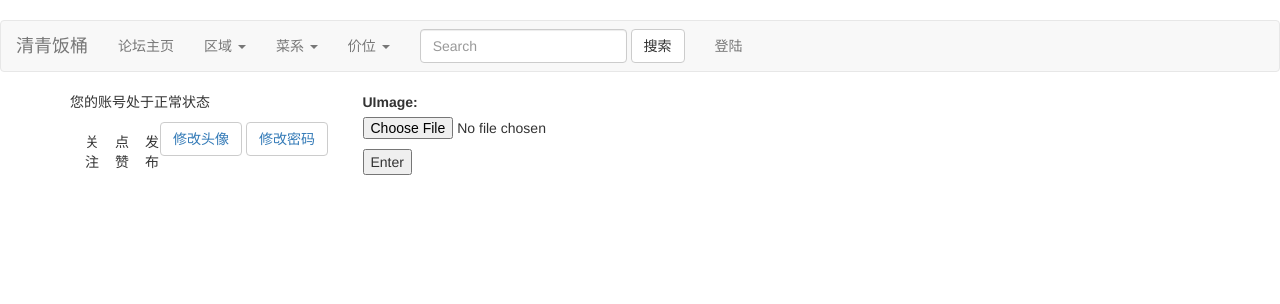
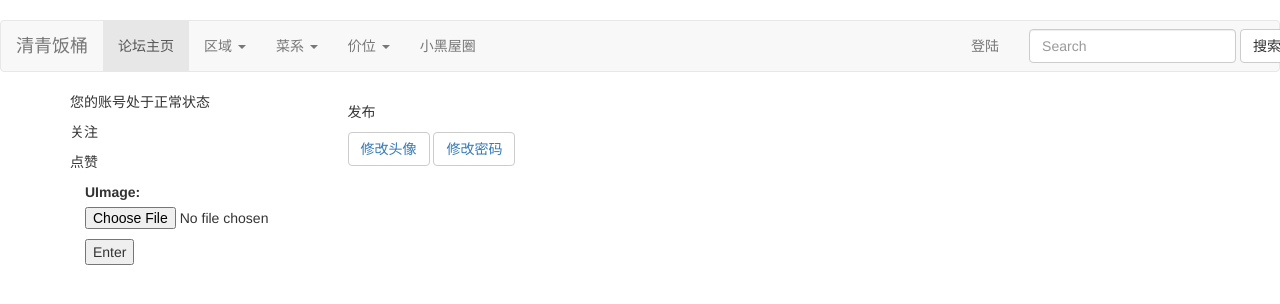
Before and after one commit to flyingonly/fantong, a Django app: template fantong/fantongbbs/templates/revisehead.html in a window 1280 px wide. Shown: the top 304 px of the page. Run offline with Django 3.2, Linux system fonts and the light colour scheme; the template is opened without the code that fills it, so the values that code supplies are empty; some libraries are stand-ins or nearby versions.

Commit message:
Img fixed

```diff
--- a/fantong/fantongbbs/templates/personalbase.html
+++ b/fantong/fantongbbs/templates/personalbase.html
@@ -18,7 +18,7 @@
         </div>
         <div class="kind">
             <ul class="nav navbar-nav">
-				<li><a href="{%url 'index'%}">论坛主页</a></li>
+                <li class="active"><a href="{%url 'index'%}">论坛主页</a></li>
                 <li class="dropdown">
                     <a href="#" class="dropdown-toggle" data-toggle="dropdown">
 						区域
@@ -91,14 +91,15 @@
 						<li><a href="#">300以上</a></li>
 					</ul>
 				</li>
+				<li><a href="#">小黑屋圈</a></li>
+			</ul>
 			<ul class="nav navbar-nav navbar-right">
 				{% if user.user.is_authenticated %}
-					<li class="active"><a href="/personal/{{user.user}}">个人主页</a></li>
+				<li><a href="/personal/{{user.user}}">个人主页</a></li>
 				<li><a href="/accounts/logout">登出</a></li>
 				{% else %}
 				<li><a href="/accounts/login">登陆</a></li>
 				{% endif %}
-				</ul>
 				<form class="navbar-form navbar-right" role="search">
 					<div class="form-group">
 						<input type="text" class="form-control" placeholder="Search">
@@ -113,7 +114,7 @@
 			<div class="col-lg-3">
 				{% if user.UImage %}
 				{% load staticfiles %}
-				<img src="{{user.UImage.url}}" alt="Your img"/>
+				<img src="{{user.UImage.url}}" alt="Your img" height="400" width="400"/>
 				{% endif %}
 				<p id="status">
 					{% if not user.UForbidden %}
@@ -122,31 +123,25 @@
 						您的帐号处于禁言状态
 					{% endif %}
 				</p>
-				<p id="follows">
-					<div id="userfollow" class="col-lg-1">
 				<p id="userfollownum">{{ user.UFollowUserNum }}</p>
-						<div id="ufollow">关注</div>
-					</div>
-					<div id="postfollow" class="col-lg-1">
+				<p id="ufollow">关注</p>
+				<p id="postfollow">
 				<p id="postfollownum">{{ user.UFollowPostNum }}</p>
-						<div id="pfollow">点赞</div>
-					</div>
-					<div id="postrelease" class="col-lg-1">
+				<p id="pfollow">点赞</div>
+				<p id="postrelease">
 				<p id="postreleasenum">{{ user.UPostNum }}</p>
-						<div id="prelease">发布</div>
-					</div>
-				</p>
+				<p id="prelease">发布</p>
 
-				<div class="btn-group-vertical">
+				<p class="btn-group-vertical">
 					<button type="button" class="btn btn-default">
 						<a href="/changeimage/{{user.user}}">修改头像</a>
 					</button>
-				</div>
-				<div class="btn-group-vertical">
+				</p>
+				<p class="btn-group-vertical">
 					<button type="button" class="btn btn-default">
 						<a href="/changepassword/{{user.user}}">修改密码</a>
 					</button>
-				</div>
+				</p>
 			</div>
 
 			<div class="col-lg-9">
--- a/fantong/fantongbbs/templates/postDetail.html
+++ b/fantong/fantongbbs/templates/postDetail.html
@@ -47,7 +47,7 @@
 							<p class="userimg">
 								{% if user.UImage %}
 								{% load staticfiles %}
-								<img src="{{user.UImage.url}}" alt="Your img"/>
+								<img src="{{user.UImage.url}}" alt="Your img" height="300" width="300"/>
 								{% endif %}
 							</p>
 							<p class="user">
@@ -102,7 +102,7 @@
 					<p class="userimg">
 						{% if user.UImage %}
 						{% load staticfiles %}
-						<img src="{{user.UImage.url}}" alt="Your img"/>
+						<img src="{{user.UImage.url}}" alt="Your img" height="300" width="300"/>
 						{% endif %}
 					</p>
 					<p class="user">
```
Lines whose indentation alone changed are shown as unchanged.
